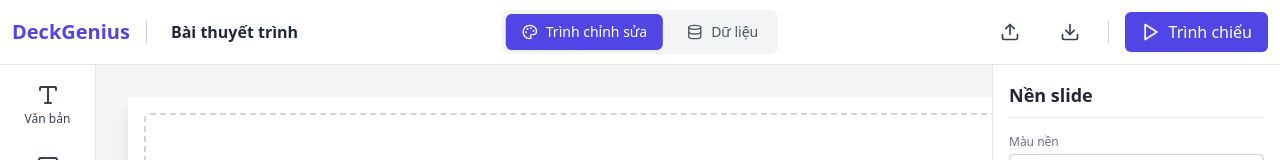
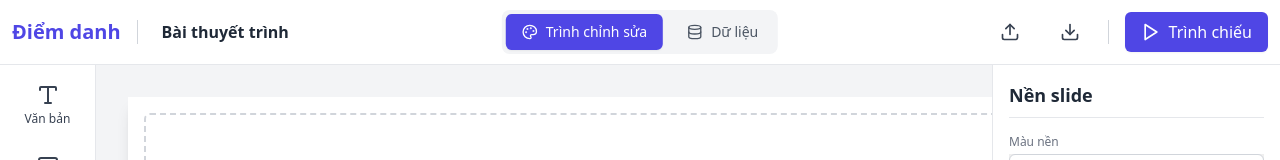
Before and after one commit to ezdproduct/Checkin-smart, a React (Vite) app: page /editor in a window 1280 px wide. Shown: the top 160 px of the page. Built offline with nearby package versions, Linux system fonts and the light colour scheme.

Commit message:
[dyad] wrote 2 file(s)

```diff
--- a/index.html
+++ b/index.html
@@ -3,8 +3,8 @@
   <head>
     <meta charset="UTF-8" />
     <link rel="icon" type="image/svg+xml" href="/vite.svg" />
-    <meta name="viewport" content="width=device-width, initial-scale=1.0" />
-    <title>DeckGenius</title>
+    <meta name="viewport" content="width=device-width, initial-scale-1.0" />
+    <title>Điểm danh</title>
     <script src="https://cdn.tailwindcss.com"></script>
     <script>
       tailwind.config = {
--- a/src/components/Toolbar.tsx
+++ b/src/components/Toolbar.tsx
@@ -20,7 +20,7 @@ export const Toolbar: React.FC<ToolbarProps> = ({ title, dispatch, onExportPrese
   return (
     <header className="flex-shrink-0 w-full bg-surface-100 border-b border-gray-200 p-3 flex items-center justify-between text-text-900 shadow-sm">
         <div className="flex items-center space-x-4">
-            <h1 className="text-xl font-bold text-primary-600">DeckGenius</h1>
+            <h1 className="text-xl font-bold text-primary-600">Điểm danh</h1>
             <div className="h-6 w-px bg-gray-300"></div>
             <input
               type="text"
```
